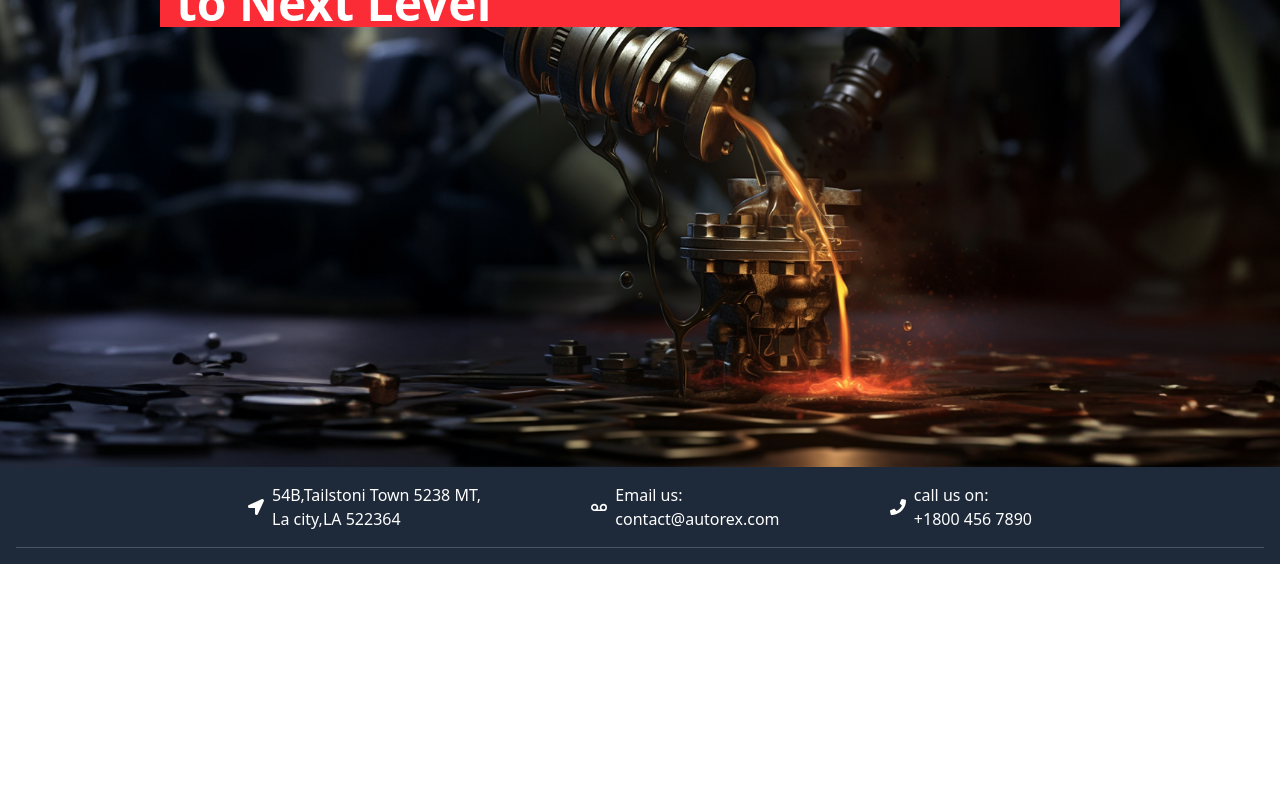
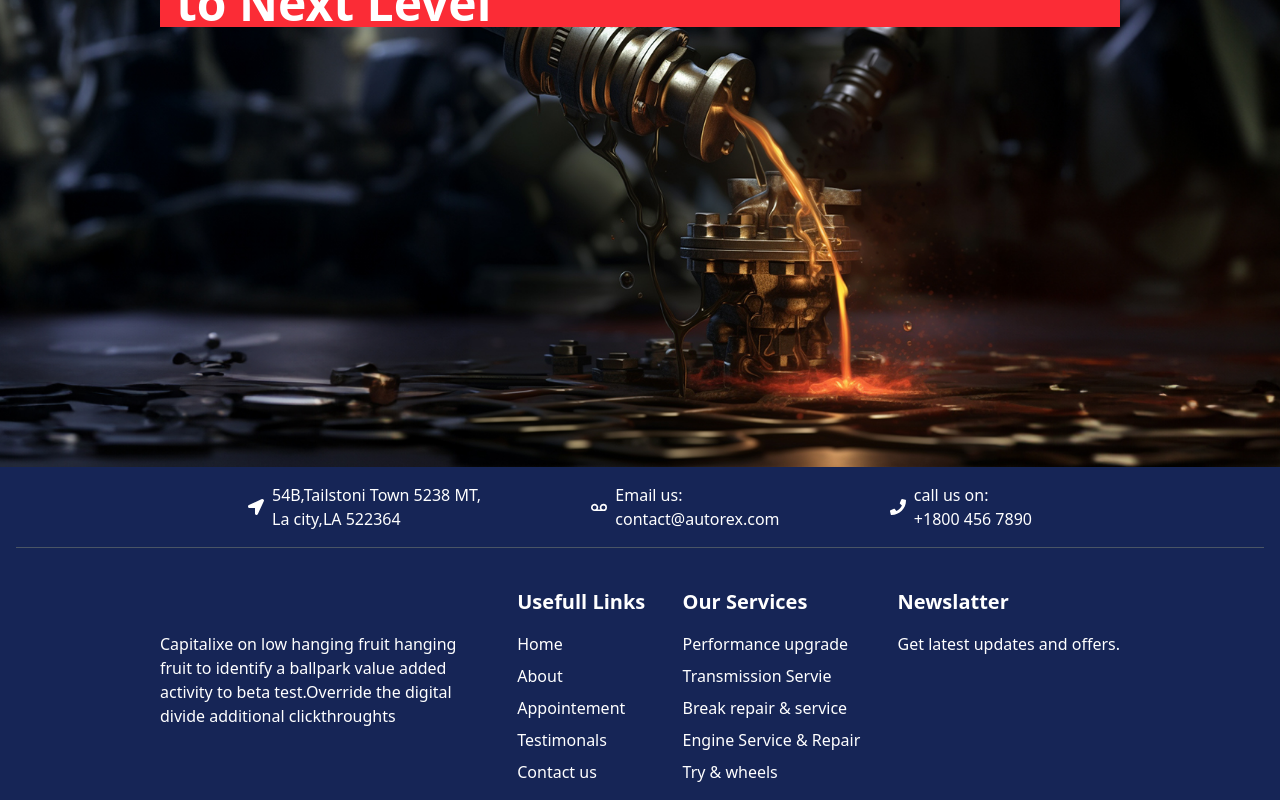
Before and after one commit to Fitsum1101/Abi-garagi, a React (Vite) app in the folder Front-end/: page / in a window 1280 px wide. Shown: the part 213-1013 px from the top of the page. Before the commit the page ends 800 px from the top, so only its background shows below. Built offline with nearby package versions, Linux system fonts and the light colour scheme.

Commit message:
finishing the Footer compenet

```diff
--- a/Front-end/src/components/Footer.jsx
+++ b/Front-end/src/components/Footer.jsx
@@ -1,10 +1,11 @@
 import React from "react";
 
 import { FaLocationArrow, FaPhone, FaVoicemail } from "react-icons/fa";
+import { Link } from "react-router";
 
 const Footer = () => {
   return (
-    <div div className="bg-gray-800 w-full  text-white p-4 ">
+    <div div className="bg-blue-950 w-full  text-white p-4 ">
       <div className="max-w-[49rem] m-auto flex justify-between items-center pb-4">
         <div className="flex justify-center items-center">
           <FaLocationArrow className="inline-block mr-2" />
@@ -29,7 +30,57 @@ const Footer = () => {
         </div>
       </div>
       <hr className="text-gray-600" />
-      <div className="min-w-[60rem] "></div>
+      <div className="max-w-[60rem] m-auto flex justify-between gap-6 pt-10 ">
+        <p className="basis-[20rem] mt-11">
+          Capitalixe on low hanging fruit hanging fruit to identify a ballpark
+          value added activity to beta test.Override the digital divide
+          additional clickthroughts
+        </p>
+        <div className="flex flex-col  gap-4">
+          <h3 className="capitalize text-xl font-bold">usefull links</h3>
+          <ul className="flex flex-col gap-2">
+            <li>
+              <Link>Home</Link>
+            </li>
+            <li>
+              <Link>About</Link>
+            </li>
+            <li>
+              <Link>Appointement</Link>
+            </li>
+            <li>
+              <Link>Testimonals</Link>
+            </li>
+            <li>
+              <Link>Contact us</Link>
+            </li>
+          </ul>
+        </div>
+        <div className="flex flex-col gap-4">
+          <h3 className="capitalize text-xl font-bold">our services</h3>
+          <ul className="flex flex-col gap-2">
+            <li>
+              <Link>Performance upgrade</Link>
+            </li>
+            <li>
+              <Link>Transmission Servie</Link>
+            </li>
+            <li>
+              <Link>Break repair & service</Link>
+            </li>
+            <li>
+              <Link>Engine Service & Repair</Link>
+            </li>
+            <li>
+              <Link>Try & wheels</Link>
+            </li>
+          </ul>
+        </div>
+        <div className="flex flex-col gap-4">
+          <h3 className=" capitalize text-xl font-bold">Newslatter</h3>
+          <p>Get latest updates and offers.</p>
+        </div>
+      </div>
     </div>
   );
 };
```
